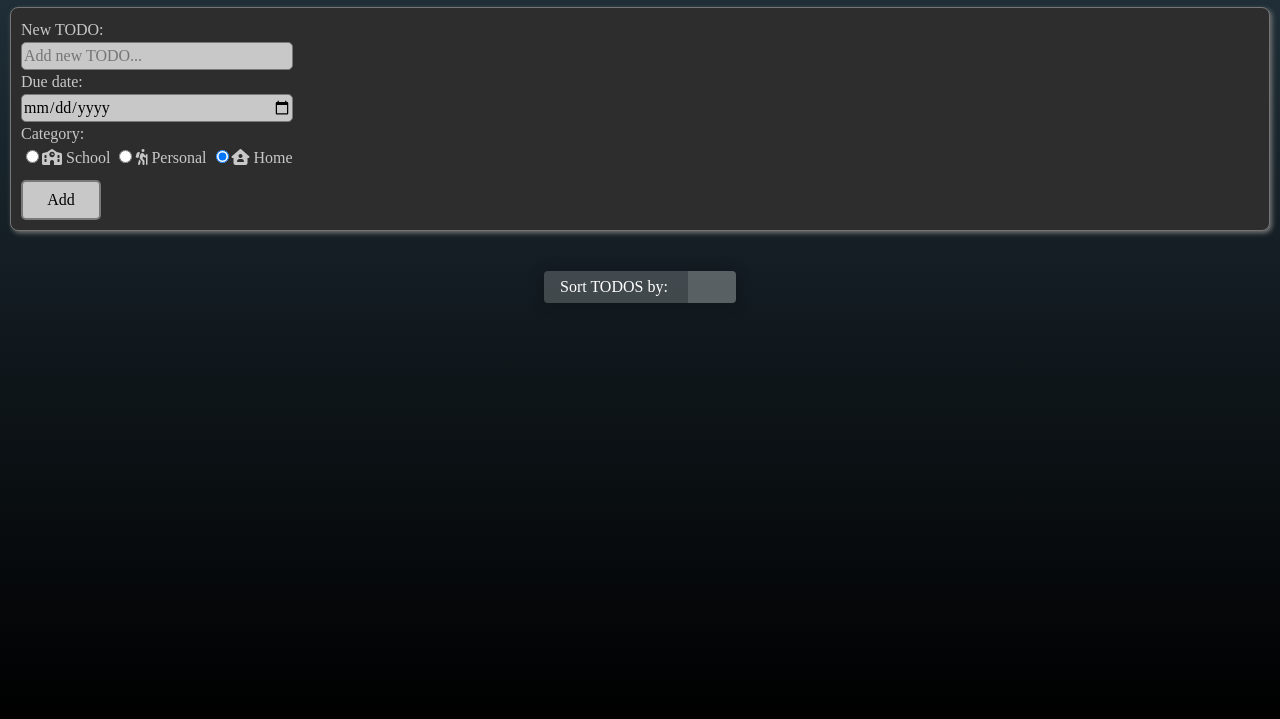
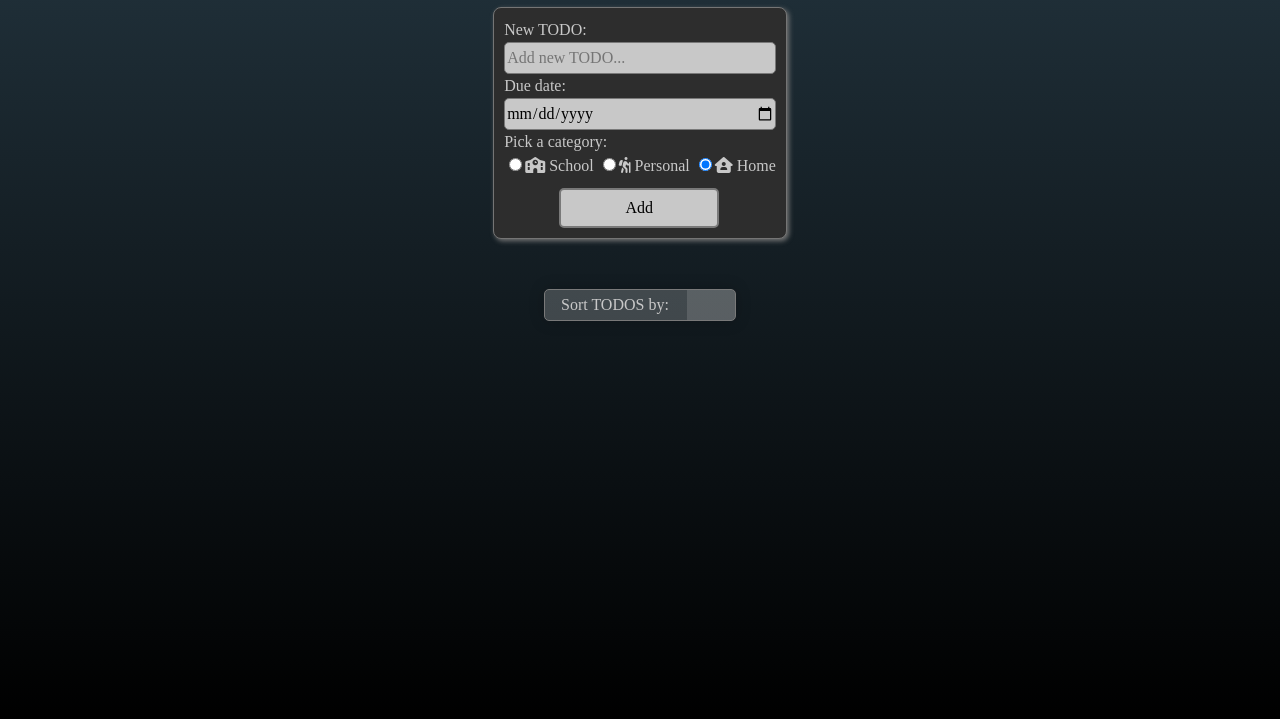
Before and after one commit to davidstalgren/school-project-javascript-todoapp, a website built with Vite: page index.html in a window 1280 px wide. Shown: the part 81-800 px from the top of the page. Built offline with nearby package versions, Linux system fonts and the light colour scheme; files whose address does not match are found by name.

Commit message:
/style smooooore styling

```diff
--- a/index.html
+++ b/index.html
@@ -11,7 +11,7 @@
 
 <body>
   <main>
-
+    <section class="header-and-form-wrapper">
       <header class="header">
         <h1 class="header-todo">You Need TODO</h1>
         <div class="todays-date">
@@ -20,8 +20,7 @@
         </div>
       </header>
 
-    <section>
-      <div class="input-new-todo">
+      <div class="form-wrapper">
         <form class="todo-form">
           <label for="todoInput">
             <span class="input-new-todo-text">New TODO:</span><br>
@@ -32,16 +31,18 @@
             <input type="date" class="todo-input-date" id="todoInputDate">
           </label>
           <div class="category-buttons">
-            <span class="input-category-text">Category:</span><br>
+            <span class="input-category-text">Pick a category:</span><br>
             <label><input type="radio" name="category" id="category1" value="fa-solid fa-school"><span><i class="fa-solid fa-school"></i> School</span></label>
             <label><input type="radio" name="category" id="category2" value="fa-solid fa-person-hiking"><span><i class="fa-solid fa-person-hiking"></i> Personal</span></label>
             <label><input type="radio" name="category" id="category3" value="fa-solid fa-house-user" checked><span><i class="fa-solid fa-house-user"></i> Home</span></label><br>
           </div>
-          <input type="submit" class="add-button" id="add-button" value="Add"><br>
+          <div>
+            <input type="submit" class="add-button" id="add-button" value="Add">
+          </div>
         </form>
       </div>
     </section>
-    <section>
+
     <div class="sortdropdown-wrapper">
       <label>
         <select id="sortOptions" class="sort-dropdown-custom">
@@ -52,15 +53,13 @@
         </select>
       </label>
     </div>
-    </section>
-    <section>
+
     <div class="todo-wrapper">
       <ul class="todo-items">
       </ul>
     </div>
-    </section>
+
   </main>
-
   <script type="module" src="/src/main.js"></script>
 </body>
 
--- a/src/style/desktop/_desktop.scss
+++ /dev/null
@@ -1,5 +0,0 @@
-@media screen and (min-width: 1024px) {
-    body {
-        background-color: red;
-    }
-}
--- a/src/style/mobile/_mobile.scss
+++ b/src/style/mobile/_mobile.scss
@@ -28,10 +28,17 @@ body {
     flex-direction: column;
 }
 
+.header-and-form-wrapper{
+    display: flex;
+    flex-direction: column;
+    align-items: center;
+}
+
 .header{
     padding: 15px;
     display: flex;
     justify-content: space-between;
+    gap: 4rem;
 
     .todays-date{
         display: flex;
@@ -40,12 +47,13 @@ body {
     }
 }
 
-.input-new-todo{
+.form-wrapper{
     display: flex;
-    justify-content: space-between;
+    justify-content: center;
     align-items: center;
     flex-wrap: wrap;
     background-color: $todo-bg;
+    max-width: 25rem;
     margin: 10px;
     padding: 10px;
     border-radius: 8px;
@@ -61,6 +69,7 @@ body {
         color: $font-dark;
         border-radius: 5px;
         width: 100%;
+        height: 2rem;
     }
 
     .todo-input-date{
@@ -69,11 +78,14 @@ body {
         color: $font-dark;
         border-radius: 5px;
         width: 100%;
+        height: 2rem;
     }
 
     .add-button{
+        position: relative;
+        left: 55px;
         margin-top: 10px;
-        width: 5rem;
+        width: 10rem;
         background-color: $inputbg;
         border: 2px solid $inputborder;
         font-size: 1rem;
@@ -81,10 +93,12 @@ body {
         border-radius: 5px;
         color: $font-dark;
         cursor: pointer;
+        transition: all 0.15s ease-in-out;
     }
 
-    .category-buttons{
-
+    .add-button:hover{
+        background-color: $checkbox-checkmark;
+        border: 2px solid $todo-bg;
     }
 }
 
@@ -99,8 +113,11 @@ ul {
     margin: 0;
     padding: 0;
     display: flex;
+    justify-content: flex-start;
+    flex-wrap: wrap;
     flex-direction: column;
-    justify-content: center;
+    align-content: space-around;
+    align-items: stretch;
 }
 
 .todo-wrapper{
@@ -114,6 +131,8 @@ ul {
     justify-content: space-between;
     align-items: center;
     flex-wrap: wrap;
+    gap: 5px;
+    max-width: 500px;
     background-color: $todo-bg;
     margin: 8px;
     padding: 8px;
@@ -143,6 +162,7 @@ ul {
     .todo-text{
         max-inline-size: 12rem;
         word-wrap: normal;
+        padding: 5px;
     }
 
     .icons-duedate{
@@ -232,23 +252,22 @@ $option: #320a28;
 
 .sort-dropdown-custom{
     appearance: none;
-    border: 0;
-    outline: 0;
     font: inherit;
     width: 12rem;
     height: 2rem;
     padding: 0 4em 0 1em;
-    background: url("../public/svg/Caret_down_font_awesome_whitevariation.svg")
+    background: url("./public/svg/Caret_down_font_awesome_whitevariation.svg")
       no-repeat right 0.8em center / 1.4em,
     linear-gradient(to left, $glass-icon 3em, $glass 3em);
-    color: white;
-    border-radius: 0.25em;
+    color: $font-regular;
+    border: 1px solid $inputborder;
+    border-radius: 5px;
     box-shadow: 0 0 1em 0 rgba(0 0 0 /20%);
     cursor: pointer;
 
     option {
         color: inherit;
-        background-color: $option;
+        background-color: $todo-bg;
     }
 
     &:focus {
--- a/src/style/style.scss
+++ b/src/style/style.scss
@@ -1,4 +1,3 @@
 @use "utils/a11y"; // Om det inte funkar, byt @use mot @import
 @use "vendor/reset";
 @use "mobile/mobile";
-@use "desktop/desktop";
```
Lines whose indentation alone changed are shown as unchanged.
